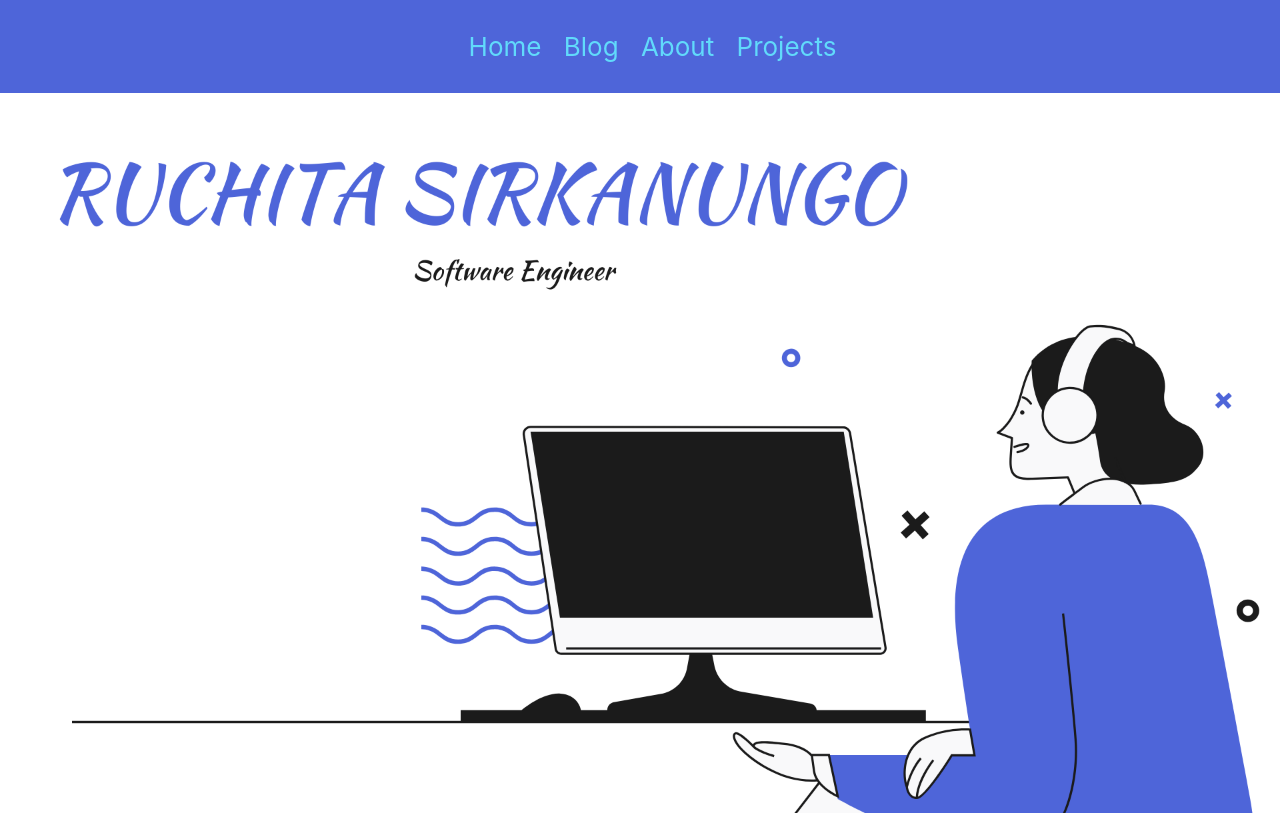
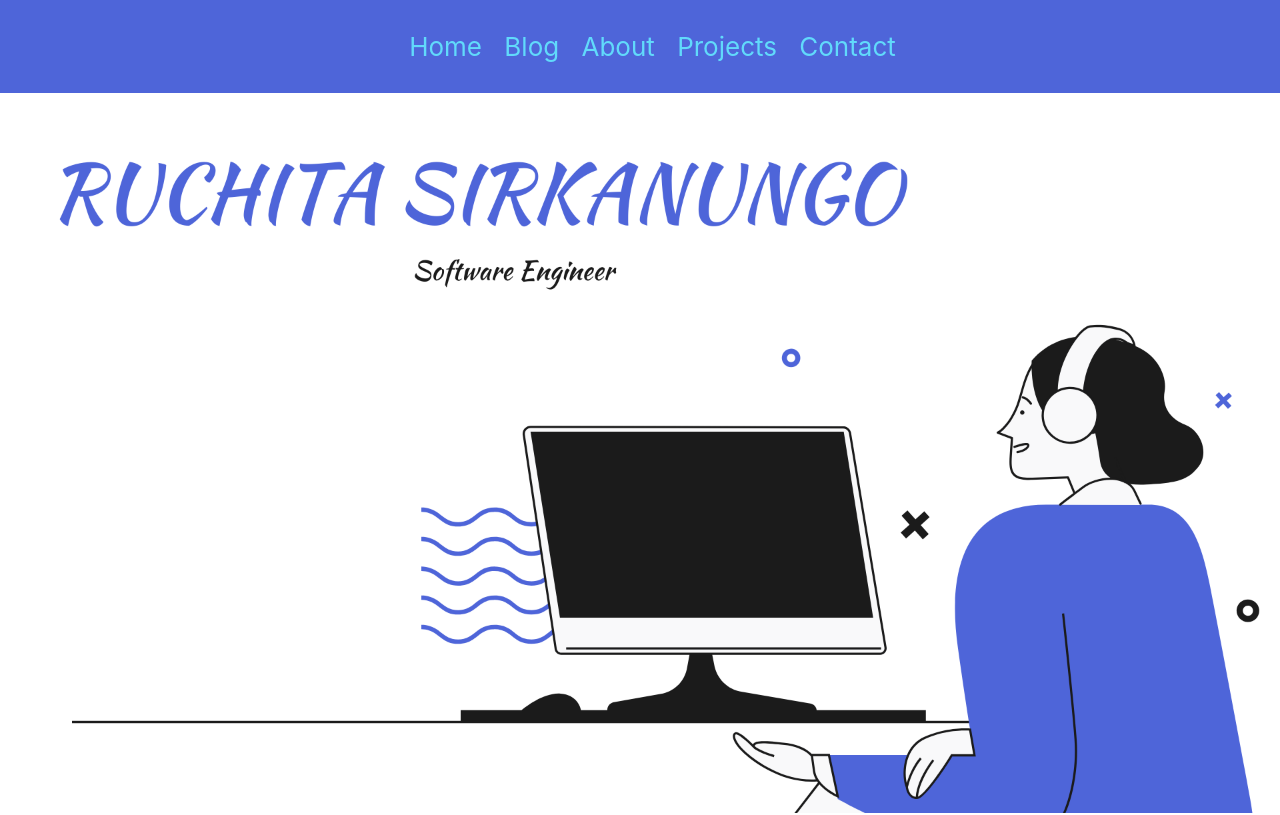
Before and after one commit to ruchitasir/ruchita_s_portfolio, a React (Create React App) app: page / in a window 1280 px wide. Shown: the top 815 px of the page. Built offline with nearby package versions, Linux system fonts and the light colour scheme.

Commit message:
added contacts page

```diff
--- a/src/Content.jsx
+++ b/src/Content.jsx
@@ -5,6 +5,7 @@ import Home from './pages/Home';
 import Blog from './pages/Blog';
 import About from './pages/About';
 import Projects from './pages/Projects';
+import Contact from './pages/Contact';
 
 const Content= props=> {
     let [posts, setPosts] = useState([
@@ -35,6 +36,7 @@ const Content= props=> {
                  }/>
              <Route  path='/about' component={About}/>
              <Route  path='/projects' component={Projects}/>
+             <Route  path='/contact' component={Contact}/>
          </div>
           )
     }
--- a/src/components/Nav.jsx
+++ b/src/components/Nav.jsx
@@ -10,6 +10,7 @@ const Nav= props=> {
             <li> <Link to='/blog'>Blog</Link> </li>
             <li> <Link to='/about'>About</Link> </li>
             <li> <Link to='/projects'>Projects</Link> </li>
+            <li> <Link to='/contact'>Contact</Link> </li>
         </ul>
     </nav>
         )
--- /dev/null
+++ b/src/pages/Contact.jsx
@@ -0,0 +1,9 @@
+import React from 'react';
+
+const Contact= props=> {
+   return(
+          <div>Contact</div>
+          )
+    }
+
+export default Contact
--- a/src/pages/Home.jsx
+++ b/src/pages/Home.jsx
@@ -8,7 +8,7 @@ const Home= props=> {
           <div>
 
                  <SectionHeader/>
-            HOME
+           Hi, I am Ruchita Sirkanungo
 
 
           </div>
```
